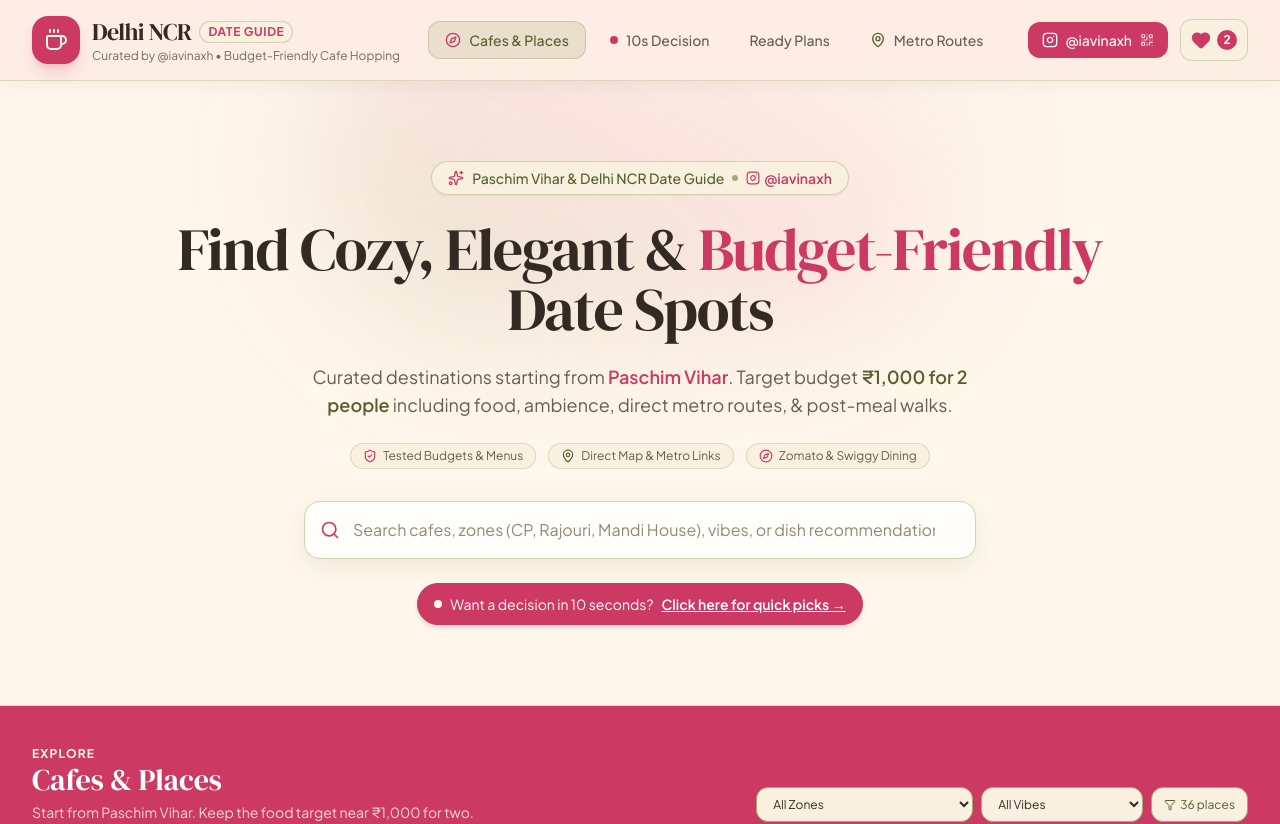
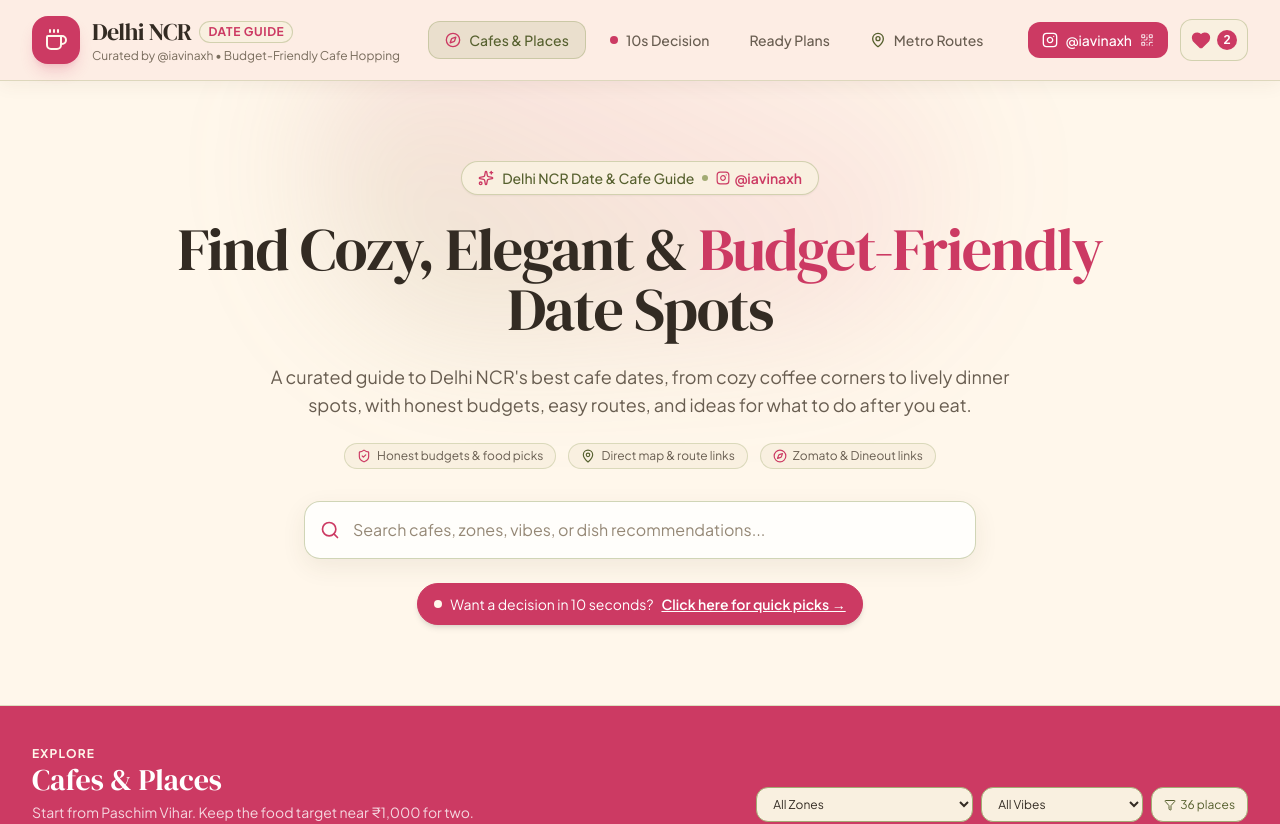
Before and after one commit to iavinaxh/delhi-cafe-hopping, a React (Vite) app: page / in a window 1280 px wide. Shown: the top 824 px of the page. Built offline with nearby package versions, Linux system fonts and the light colour scheme; the HTML template or start-up script is replaced by a standard one.

Commit message:
Make hero copy Delhi NCR wide and more welcoming

```diff
--- a/src/components/Hero.jsx
+++ b/src/components/Hero.jsx
@@ -1,5 +1,5 @@
 import React from 'react';
-import { Search, Sparkles, QrCode, MapPin, Compass, ShieldCheck } from 'lucide-react';
+import { Search, Sparkles, MapPin, Compass, ShieldCheck } from 'lucide-react';
 import InstagramIcon from './InstagramIcon';
 
 export default function Hero({ searchQuery, setSearchQuery, onOpenInstaModal, setActiveTab }) {
@@ -8,17 +8,17 @@ export default function Hero({ searchQuery, setSearchQuery, onOpenInstaModal, se
       <div className="absolute -top-24 left-1/2 -translate-x-1/2 w-[650px] h-[350px] bg-gradient-to-tr from-[#A2AB73]/25 via-[#CC3A63]/10 to-transparent blur-3xl rounded-full pointer-events-none"></div>
       <div className="max-w-5xl mx-auto px-4 sm:px-6 lg:px-8 text-center relative z-10">
         <div className="inline-flex items-center gap-2 px-4 py-1.5 rounded-full bg-[#F9F0E0] border border-[#A2AB73]/45 text-[#56602E] text-xs sm:text-sm font-medium mb-6 shadow-sm">
-          <Sparkles className="w-4 h-4 text-[#CC3A63]" /><span>Paschim Vihar & Delhi NCR Date Guide</span><span className="w-1.5 h-1.5 rounded-full bg-[#A2AB73]"></span>
+          <Sparkles className="w-4 h-4 text-[#CC3A63]" /><span>Delhi NCR Date & Cafe Guide</span><span className="w-1.5 h-1.5 rounded-full bg-[#A2AB73]"></span>
           <button onClick={onOpenInstaModal} className="hover:underline flex items-center gap-1 text-[#CC3A63] font-semibold"><InstagramIcon className="w-3.5 h-3.5" /> @iavinaxh</button>
         </div>
         <h1 className="font-serif text-3xl sm:text-5xl lg:text-6xl font-bold tracking-tight text-[#332B23] leading-tight">Find Cozy, Elegant & <span className="text-[#CC3A63]">Budget-Friendly</span> Date Spots</h1>
-        <p className="mt-4 sm:mt-6 text-base sm:text-lg text-[#685D50] max-w-2xl mx-auto font-sans leading-relaxed">Curated destinations starting from <span className="text-[#CC3A63] font-semibold">Paschim Vihar</span>. Target budget <span className="text-[#56602E] font-semibold">₹1,000 for 2 people</span> including food, ambience, direct metro routes, & post-meal walks.</p>
+        <p className="mt-4 sm:mt-6 text-base sm:text-lg text-[#685D50] max-w-3xl mx-auto font-sans leading-relaxed">A curated guide to Delhi NCR's best cafe dates, from cozy coffee corners to lively dinner spots, with honest budgets, easy routes, and ideas for what to do after you eat.</p>
         <div className="mt-6 flex flex-wrap items-center justify-center gap-3 text-xs text-[#685D50]">
-          <span className="px-3 py-1 rounded-full bg-[#F9F0E0] border border-[#A2AB73]/35 flex items-center gap-1.5"><ShieldCheck className="w-3.5 h-3.5 text-[#CC3A63]" /> Tested Budgets & Menus</span>
-          <span className="px-3 py-1 rounded-full bg-[#F9F0E0] border border-[#A2AB73]/35 flex items-center gap-1.5"><MapPin className="w-3.5 h-3.5 text-[#56602E]" /> Direct Map & Metro Links</span>
-          <span className="px-3 py-1 rounded-full bg-[#F9F0E0] border border-[#A2AB73]/35 flex items-center gap-1.5"><Compass className="w-3.5 h-3.5 text-[#CC3A63]" /> Zomato & Swiggy Dining</span>
+          <span className="px-3 py-1 rounded-full bg-[#F9F0E0] border border-[#A2AB73]/35 flex items-center gap-1.5"><ShieldCheck className="w-3.5 h-3.5 text-[#CC3A63]" /> Honest budgets & food picks</span>
+          <span className="px-3 py-1 rounded-full bg-[#F9F0E0] border border-[#A2AB73]/35 flex items-center gap-1.5"><MapPin className="w-3.5 h-3.5 text-[#56602E]" /> Direct map & route links</span>
+          <span className="px-3 py-1 rounded-full bg-[#F9F0E0] border border-[#A2AB73]/35 flex items-center gap-1.5"><Compass className="w-3.5 h-3.5 text-[#CC3A63]" /> Zomato & Dineout links</span>
         </div>
-        <div className="mt-8 max-w-2xl mx-auto"><div className="relative flex items-center"><Search className="absolute left-4 w-5 h-5 text-[#CC3A63] pointer-events-none" /><input type="text" value={searchQuery} onChange={(e) => setSearchQuery(e.target.value)} placeholder="Search cafes, zones (CP, Rajouri, Mandi House), vibes, or dish recommendations..." className="w-full pl-12 pr-10 py-4 rounded-2xl bg-white/80 border border-[#A2AB73]/50 text-[#332B23] placeholder-[#958876] focus:outline-none focus:ring-2 focus:ring-[#CC3A63]/35 focus:border-[#CC3A63] text-sm sm:text-base shadow-[0_8px_24px_rgba(78,62,38,0.08)] transition-all" />{searchQuery && <button onClick={() => setSearchQuery('')} className="absolute right-4 text-xs font-semibold text-[#56602E] hover:text-[#CC3A63] bg-[#F9F0E0] px-2 py-1 rounded-lg">Clear</button>}</div></div>
+        <div className="mt-8 max-w-2xl mx-auto"><div className="relative flex items-center"><Search className="absolute left-4 w-5 h-5 text-[#CC3A63] pointer-events-none" /><input type="text" value={searchQuery} onChange={(e) => setSearchQuery(e.target.value)} placeholder="Search cafes, zones, vibes, or dish recommendations..." className="w-full pl-12 pr-10 py-4 rounded-2xl bg-white/80 border border-[#A2AB73]/50 text-[#332B23] placeholder-[#958876] focus:outline-none focus:ring-2 focus:ring-[#CC3A63]/35 focus:border-[#CC3A63] text-sm sm:text-base shadow-[0_8px_24px_rgba(78,62,38,0.08)] transition-all" />{searchQuery && <button onClick={() => setSearchQuery('')} className="absolute right-4 text-xs font-semibold text-[#56602E] hover:text-[#CC3A63] bg-[#F9F0E0] px-2 py-1 rounded-lg">Clear</button>}</div></div>
         <div className="mt-6 flex justify-center"><button onClick={() => setActiveTab('quick')} className="text-xs sm:text-sm text-white bg-[#CC3A63] border border-[#CC3A63] px-4 py-2.5 rounded-full flex items-center gap-2 hover:bg-[#B52F55] transition-all shadow-md"><span className="w-2 h-2 rounded-full bg-[#FFF7EB]"></span>Want a decision in 10 seconds? <span className="underline font-semibold">Click here for quick picks →</span></button></div>
       </div>
     </div>
```
